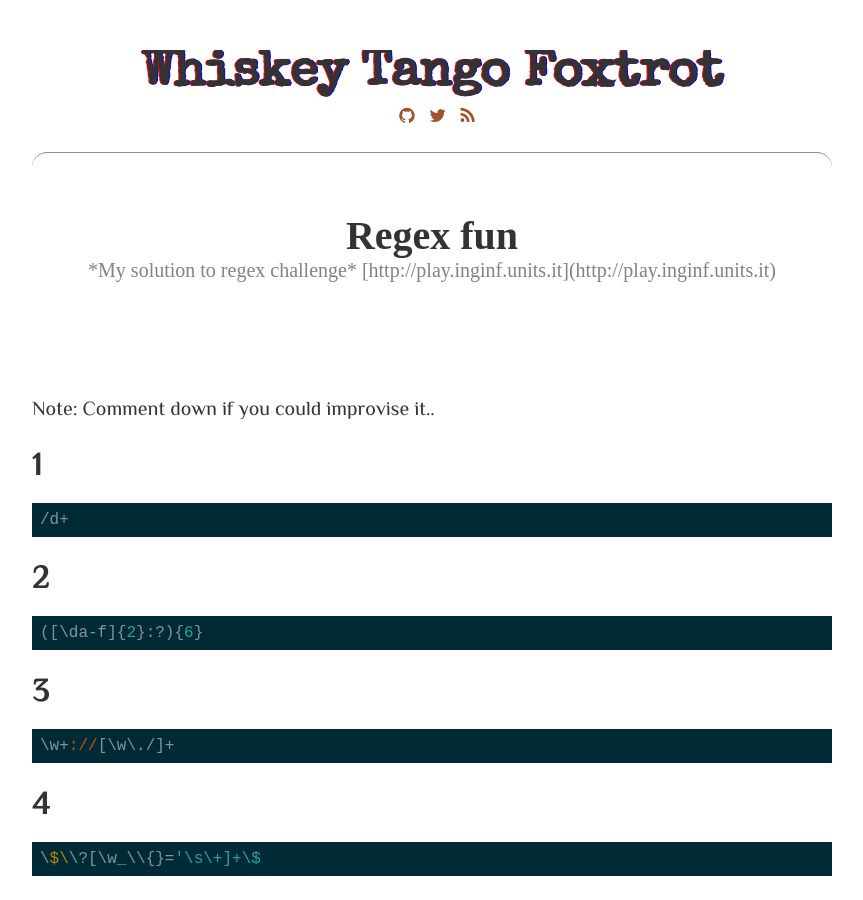
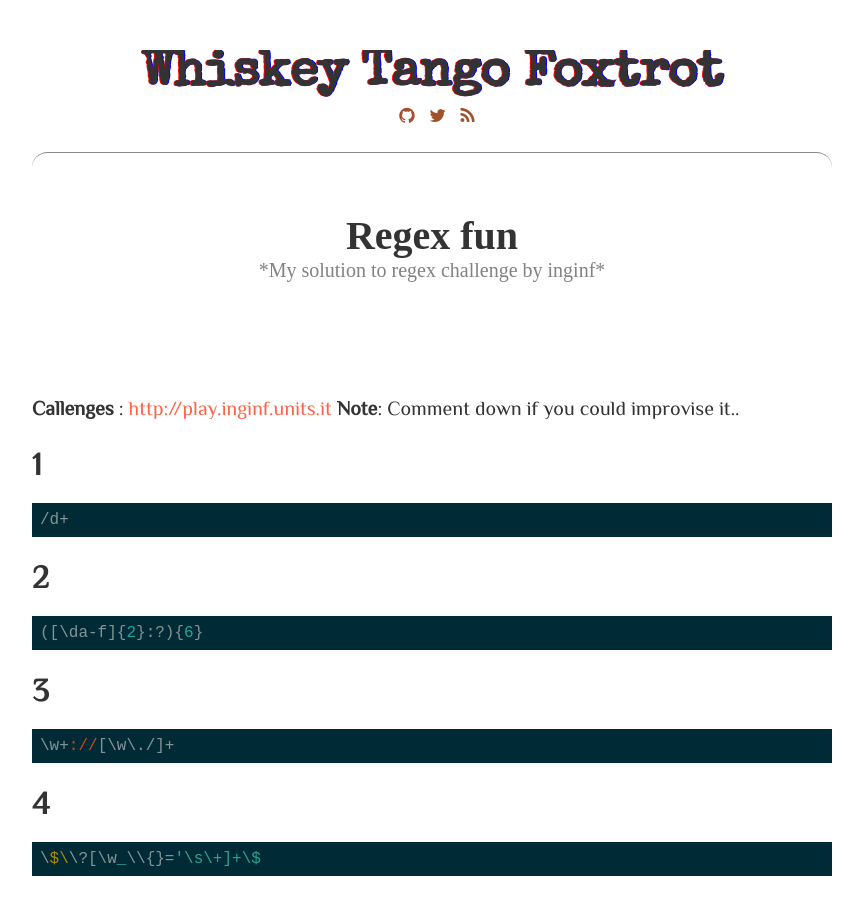
Before and after one commit to avicoder/avicoder.github.io, a Jekyll site: the page built from _posts/2019-01-21-regex-fun.md, in a window 1280 px wide and 900 px high. Shown: the whole window, without its empty margins (208-1071 px from the left). Built offline with Jekyll 4.4.1, drawn with Linux system fonts in a browser that asks for light colours; some web fonts are replaced; comment, search, counter and statistics services are not loaded.

Commit message:
Update 2019-01-21-regex-fun.md

```diff
--- a/_posts/2019-01-21-regex-fun.md
+++ b/_posts/2019-01-21-regex-fun.md
@@ -1,12 +1,12 @@
 ---
 layout: post
 title: "Regex fun"
-subtitle: "*My solution to regex challenge* [http://play.inginf.units.it](http://play.inginf.units.it) "
+subtitle: "*My solution to regex challenge by inginf* "
 date: 2019-01-21 10:00:00
 ---
 
-
-Note: Comment down if you could improvise it..
+**Callenges** : [http://play.inginf.units.it](http://play.inginf.units.it)
+**Note**: Comment down if you could improvise it..
 
 # 1
 
```
